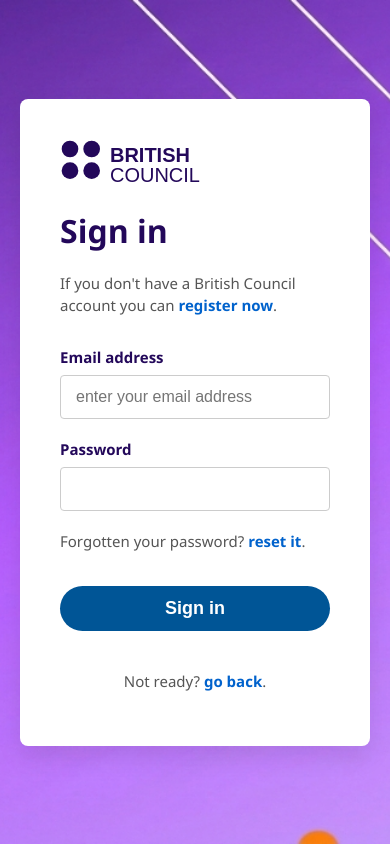
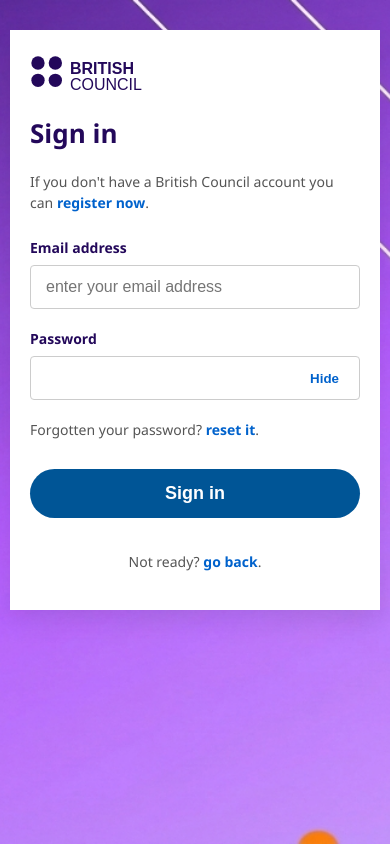
Before and after one commit to mithunbro19/bristish-council-ielts-result, a React (Vite) app: page / in a window 390 px wide. Built offline with nearby package versions, Linux system fonts and the light colour scheme.

Commit message:
Enhance SignInPage with responsive design and error handling improvements

```diff
--- a/src/components/SignInPage.jsx
+++ b/src/components/SignInPage.jsx
@@ -1,23 +1,29 @@
-import React, { useState } from 'react';
+import React, { useState, useEffect } from 'react';
 import backgroundImgUrl from '../assets/british-council.png';
 
 const SignInPage = ({ onLoginSuccess }) => {
   const [email, setEmail] = useState('');
   const [password, setPassword] = useState('');
   const [showPassword, setShowPassword] = useState(false);
-  // State for the inline notification
   const [error, setError] = useState('');
+
+  // Track screen width for responsiveness
+  const [isMobile, setIsMobile] = useState(window.innerWidth < 480);
+
+  useEffect(() => {
+    const handleResize = () => setIsMobile(window.innerWidth < 480);
+    window.addEventListener('resize', handleResize);
+    return () => window.removeEventListener('resize', handleResize);
+  }, []);
 
   const DEMO_PASSWORD = "mithun466";
 
   const handleSignIn = (e) => {
     e.preventDefault();
-
     if (password === DEMO_PASSWORD) {
-      setError(''); // Clear error
+      setError('');
       onLoginSuccess();
     } else {
-      // Set the notification message
       setError('Incorrect email address or password. Please try again.');
     }
   };
@@ -30,40 +36,41 @@
       backgroundImage: `url(${backgroundImgUrl})`,
       backgroundSize: 'cover',
       backgroundPosition: 'center',
-      backgroundRepeat: 'no-repeat',
       display: 'flex',
       justifyContent: 'center',
-      alignItems: 'center',
+      alignItems: isMobile ? 'flex-start' : 'center', // Align to top on small phones
       fontFamily: '"Segoe UI", Roboto, Helvetica, Arial, sans-serif',
-      padding: '20px',
+      padding: isMobile ? '10px' : '20px',
       boxSizing: 'border-box',
     },
     card: {
       backgroundColor: '#ffffff',
       width: '100%',
+      // Responsive width: nearly full width on mobile, max 480px on desktop
       maxWidth: '480px',
-      padding: '40px',
-      borderRadius: '8px',
+      padding: isMobile ? '25px 20px' : '40px',
+      borderRadius: isMobile ? '0px' : '8px', // Full width look on tiny screens
       boxShadow: '0 10px 25px rgba(0,0,0,0.1)',
       textAlign: 'left',
       color: '#1e1e1e',
+      marginTop: isMobile ? '20px' : '0',
     },
     logoSvg: {
-      height: '50px',
+      height: isMobile ? '40px' : '50px',
       marginBottom: '20px',
       display: 'block',
     },
     header: {
-      fontSize: '32px',
+      fontSize: isMobile ? '26px' : '32px',
       fontWeight: '700',
       color: '#23085a',
       margin: '0 0 20px 0',
     },
     subText: {
-      fontSize: '15px',
+      fontSize: '14px',
       lineHeight: '1.5',
       color: '#555555',
-      marginBottom: '30px',
+      marginBottom: '25px',
     },
     errorNotification: {
       backgroundColor: '#fdf2f2',
@@ -72,27 +79,22 @@
       borderRadius: '4px',
       borderLeft: '4px solid #d32f2f',
       marginBottom: '20px',
-      fontSize: '14px',
+      fontSize: '13px',
       fontWeight: '500',
     },
-    formGroup: {
-      marginBottom: '20px',
-    },
+    formGroup: { marginBottom: '20px' },
     label: {
       display: 'block',
       fontWeight: '700',
-      fontSize: '15px',
+      fontSize: '14px',
       marginBottom: '8px',
       color: '#23085a',
     },
-    inputWrapper: {
-      position: 'relative',
-      width: '100%',
-    },
+    inputWrapper: { position: 'relative', width: '100%' },
     input: {
       width: '100%',
       padding: '12px 15px',
-      fontSize: '16px',
+      fontSize: '16px', // 16px prevents iOS zoom on focus
       border: error ? '1px solid #d32f2f' : '1px solid #cccccc',
       borderRadius: '4px',
       boxSizing: 'border-box',
@@ -108,11 +110,10 @@
       color: '#0062cc',
       fontWeight: '600',
       cursor: 'pointer',
-      padding: '5px',
     },
     signInBtn: {
       width: '100%',
-      padding: '12px',
+      padding: '14px',
       backgroundColor: '#005596',
       color: 'white',
       border: 'none',
@@ -121,11 +122,11 @@
       fontWeight: '700',
       cursor: 'pointer',
       marginTop: '10px',
-      marginBottom: '25px',
+      marginBottom: '20px',
     },
     link: { color: '#0062cc', textDecoration: 'none', fontWeight: '600' },
-    forgotPass: { fontSize: '15px', color: '#555555', marginBottom: '25px' },
-    goBack: { fontSize: '15px', color: '#555555', textAlign: 'center' },
+    forgotPass: { fontSize: '14px', color: '#555555', marginBottom: '20px' },
+    goBack: { fontSize: '14px', color: '#555555', textAlign: 'center' },
   };
 
   return (
@@ -142,7 +143,6 @@
 
         <h1 style={styles.header}>Sign in</h1>
 
-        {/* Error Notification shown only when error state exists */}
         {error && <div style={styles.errorNotification}>{error}</div>}
 
         <p style={styles.subText}>
@@ -173,7 +173,7 @@
                 required
               />
               <button type="button" onClick={() => setShowPassword(!showPassword)} style={styles.showBtn}>
-
+                Hide
               </button>
             </div>
           </div>
```
Lines whose indentation alone changed are shown as unchanged.
